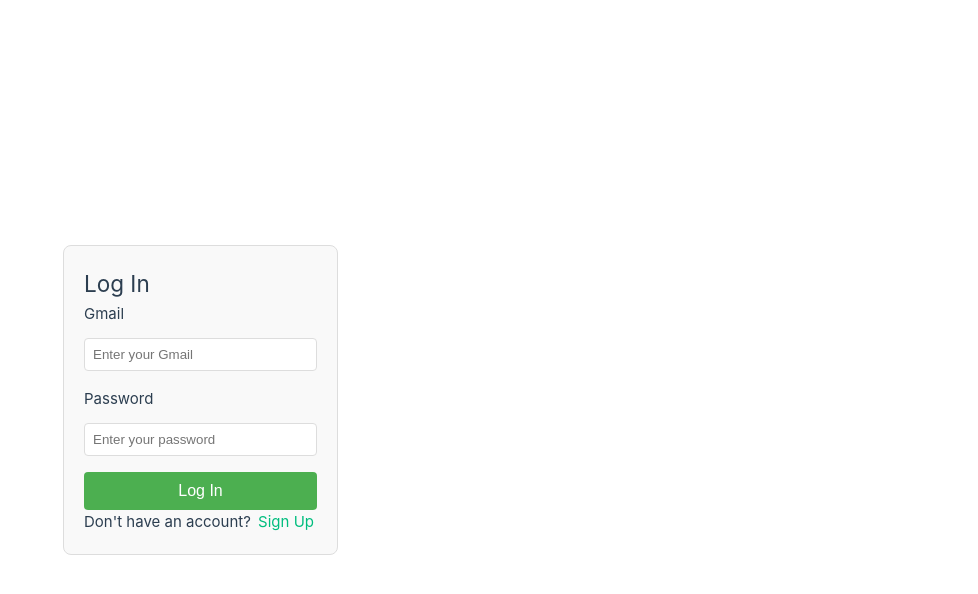
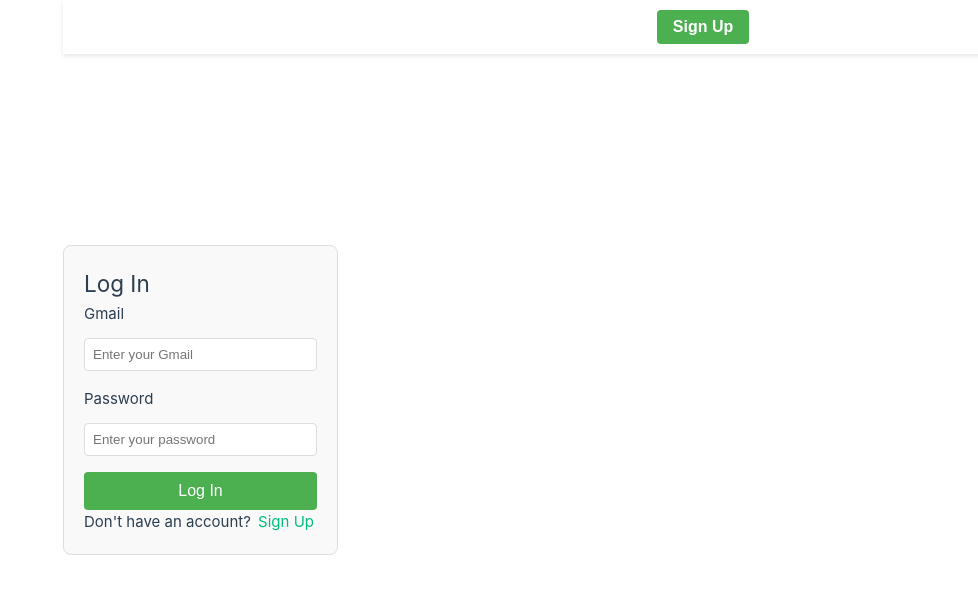
Before and after one commit to staten-island-tech/supabase-tcg-pokepocket, a Vue app in the folder app/: page /login in a window 1280 px wide. Shown: the top 594 px of the page, without its empty margins (302-1280 px from the left). Built offline with nearby package versions, Linux system fonts and the light colour scheme.

Commit message:
Don't know what happened but we ball

```diff
--- a/app/src/App.vue
+++ b/app/src/App.vue
@@ -1,9 +1,10 @@
 <script setup>
-import account from './supabase'
-import { onMounted } from 'vue'
-import { RouterLink, RouterView } from 'vue-router'
-import { useAuthStore } from './stores/auth'
-const authStore = useAuthStore()
+import TopBar from './components/TopBar.vue';
+import account from './supabase';
+import { onMounted } from 'vue';
+import { RouterLink, RouterView } from 'vue-router';
+import { useAuthStore } from './stores/auth';
+const authStore = useAuthStore();
 
 //
 onMounted(async () => {
@@ -18,6 +19,7 @@
 
 <template>
   <RouterView />
+  <TopBar />
 </template>
 
 <style scoped>
--- a/app/src/components/Login.vue
+++ b/app/src/components/Login.vue
@@ -83,7 +83,9 @@
       console.log('Auth change:', event);
       if (session) {
         console.log('User is logged in:', session.user);
+        authStore.setUser(session.user)
       } else {
+        authStore.clearUser()
         console.log('User is logged out');
       }
     });
--- a/app/src/components/SideBar.vue
+++ b/app/src/components/SideBar.vue
@@ -7,6 +7,6 @@
 <script>
 </script>
 
-<style lang="scss" scoped>
+<style scoped>
 
 </style>
--- a/app/src/components/SignUp.vue
+++ b/app/src/components/SignUp.vue
@@ -56,9 +56,7 @@
 <script setup>
 
 import { ref, onMounted } from 'vue';
-import account from '@/supabase'; // Make sure this points to your Supabase client
-
-// Reactive variables
+import account from '@/supabase';
 const email = ref('');
 const username = ref('');
 const password = ref('');
@@ -77,7 +75,7 @@
       password: password.value,
       options: {
         data: {
-          username: username.value // This goes to `raw_user_meta_data` in your DB
+          username: username.value
         }
       }
     });
@@ -92,7 +90,7 @@
     }
 
     console.log('Signup successful, user ID:', user.id);
-    // No need to manually insert into 'accounts' — the trigger handles it
+
   } catch (err) {
     error.value = err.message;
   } finally {
--- a/app/src/components/TopBar.vue
+++ b/app/src/components/TopBar.vue
@@ -1,13 +1,33 @@
 <template>
     <div class="top-bar">
-      <router-link to="/login">
-        <button class="login-button">Log In</button>
-      </router-link>
+
+      <div v-if="currentView === 'SignUp'">
+        <router-link to="/login">
+          <button class="login-button">Log In</button>
+        </router-link>
+      </div>
+
+      <div v-else-if="currentView === 'Login'">
+        <router-link to="/">
+          <button class="login-button">Sign Up</button>
+        </router-link>
+      </div>
+
+
+
     </div>
   </template>
 
   <script setup>
-  // No need for any JavaScript logic here, just a static link with a button
+
+  import { computed } from 'vue';
+  import { useRoute } from 'vue-router';
+
+  const route = useRoute()
+
+  const currentView = computed(() => {
+    return route.name
+  })
   </script>
 
   <style scoped>
--- a/app/src/views/LoginPage.vue
+++ b/app/src/views/LoginPage.vue
@@ -5,7 +5,7 @@
 </template>
 
 <script setup>
-import Login from '@/components/LogIn.vue'
+import Login from '@/components/LogIn.vue';
 import TopBar from '@/components/TopBar.vue';
 </script>
 
```
